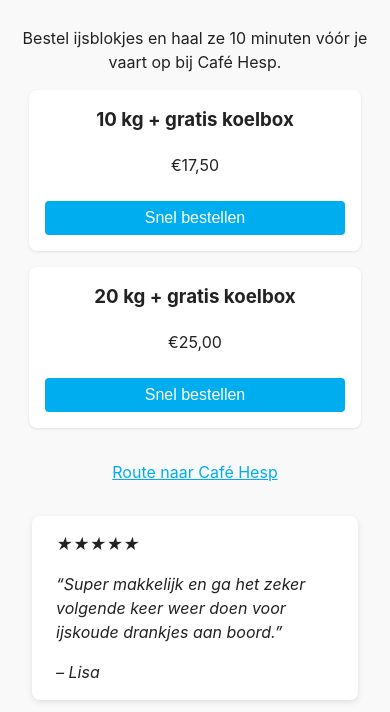
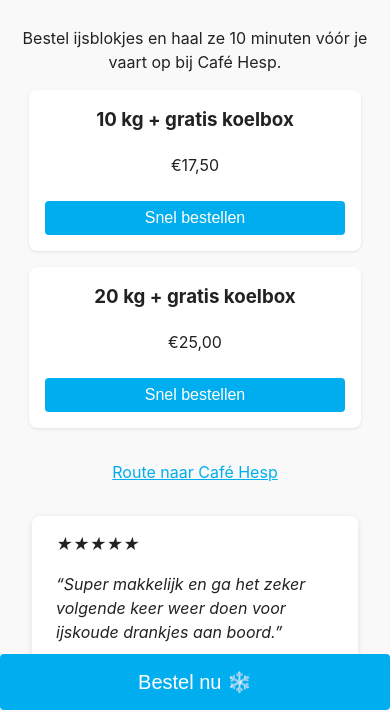
Before and after one commit to matthijshart/BOOTIJS, a website: page index.html in a window 390 px wide. Shown: the part 134-846 px from the top of the page. Drawn offline with Linux system fonts and the light colour scheme.

Commit message:
Add sticky mobile order button

```diff
--- a/index.html
+++ b/index.html
@@ -54,6 +54,21 @@
     border-radius:8px;
     box-shadow:0 2px 6px rgba(0,0,0,0.1);
     font-style:italic;
+  }
+  .sticky-order{
+    position:fixed;
+    bottom:0;
+    left:0;
+    right:0;
+    background:var(--color-primary);
+    color:#fff;
+    font-size:1.25rem;
+    padding:1rem;
+    z-index:999;
+    display:none;
+  }
+  @media(max-width:768px){
+    .sticky-order{display:block;}
   }
 </style>
 </head>
@@ -141,6 +156,7 @@
 <footer>
   <p>© <span id="year"></span> IJskoud Amsterdam · <a href="https://www.google.com/maps/dir/?api=1&destination=Caf%C3%A9%20Hesp%2C%20Amsteldijk%20130%2C%20Amsterdam" target="_blank" rel="noopener">Café Hesp</a> · <a id="app-link" href="#">Vragen? App ons.</a></p>
 </footer>
+<button class="sticky-order">Bestel nu ❄️</button>
 <script>
 const WHATSAPP_NUMBER = '31624978211'; // TODO: vervang door jouw nummer (zonder +)
 const prices = { '10': 17.50, '20': 25.00 };
@@ -412,6 +428,13 @@
   });
 });
 
+const stickyOrderBtn = document.querySelector('.sticky-order');
+if(stickyOrderBtn){
+  stickyOrderBtn.addEventListener('click', () => {
+    document.getElementById('order-form').scrollIntoView({behavior:'smooth'});
+  });
+}
+
 loadCountryCodes();
 updateInfo();
 updateButtonState();
```
